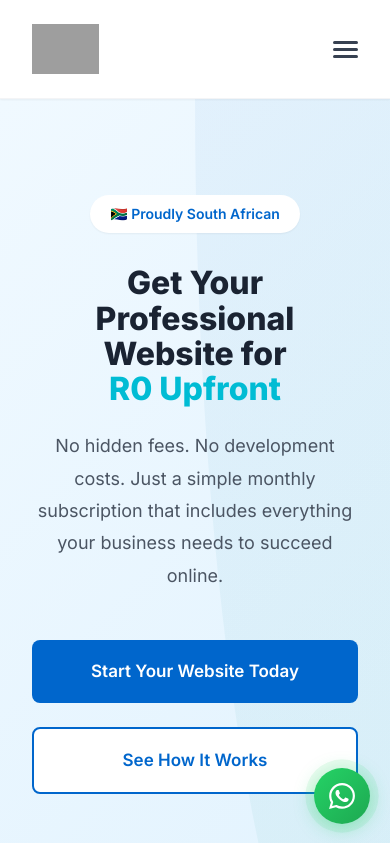
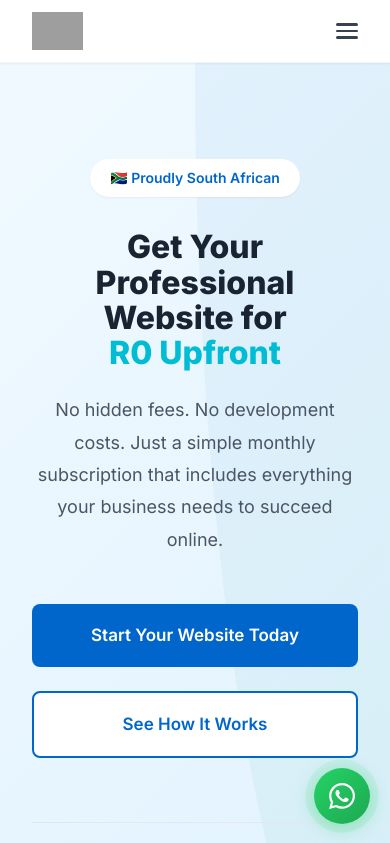
Before and after one commit to sibusis-code/monenetworks, a plain HTML site: page index.html in a window 390 px wide. Shown: the top 843 px of the page. Drawn offline with Linux system fonts and the light colour scheme; grey boxes are pictures that could not be loaded.

Commit message:
Optimize logo sizes: increase desktop visibility (95px) and compact mobile navbar (38px)

```diff
--- a/styles.css
+++ b/styles.css
@@ -133,7 +133,7 @@ ul {
 }
 
 .logo-image {
-    height: 70px;
+    height: 95px;
     width: auto;
 }
 
@@ -980,8 +980,12 @@ ul {
         display: flex;
     }
 
+    .nav-wrapper {
+        padding: var(--spacing-sm) 0;
+    }
+
     .logo-image {
-        height: 60px;
+        height: 45px;
     }
 
     .footer-logo {
@@ -1041,12 +1045,21 @@ ul {
 }
 
 @media (max-width: 480px) {
+    .nav-wrapper {
+        padding: 0.75rem 0;
+    }
+
     .logo-image {
-        height: 50px;
+        height: 38px;
     }
 
     .footer-logo {
         height: 60px;
+    }
+
+    .mobile-menu-toggle span {
+        width: 22px;
+        height: 2.5px;
     }
 
     .hero-title {
```
